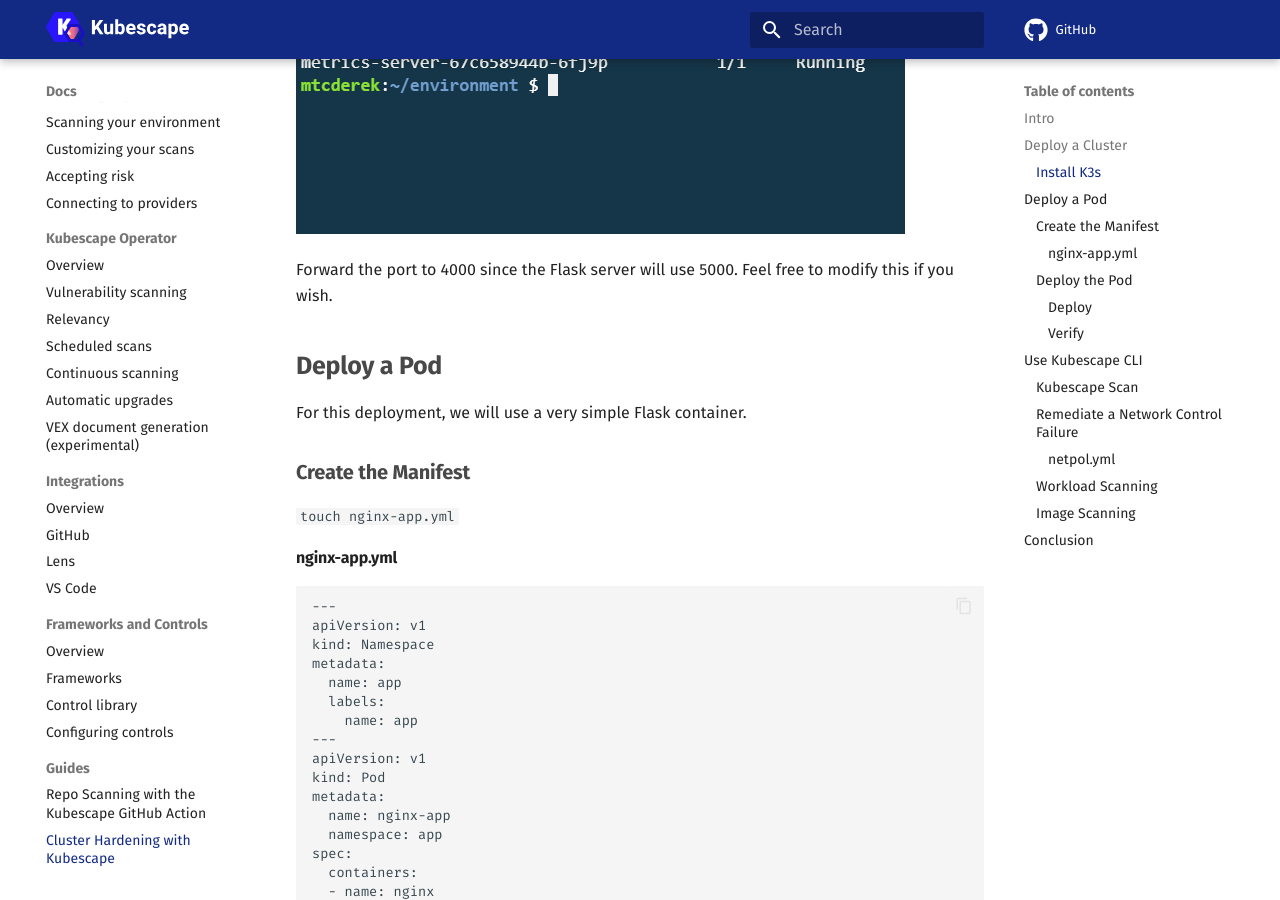
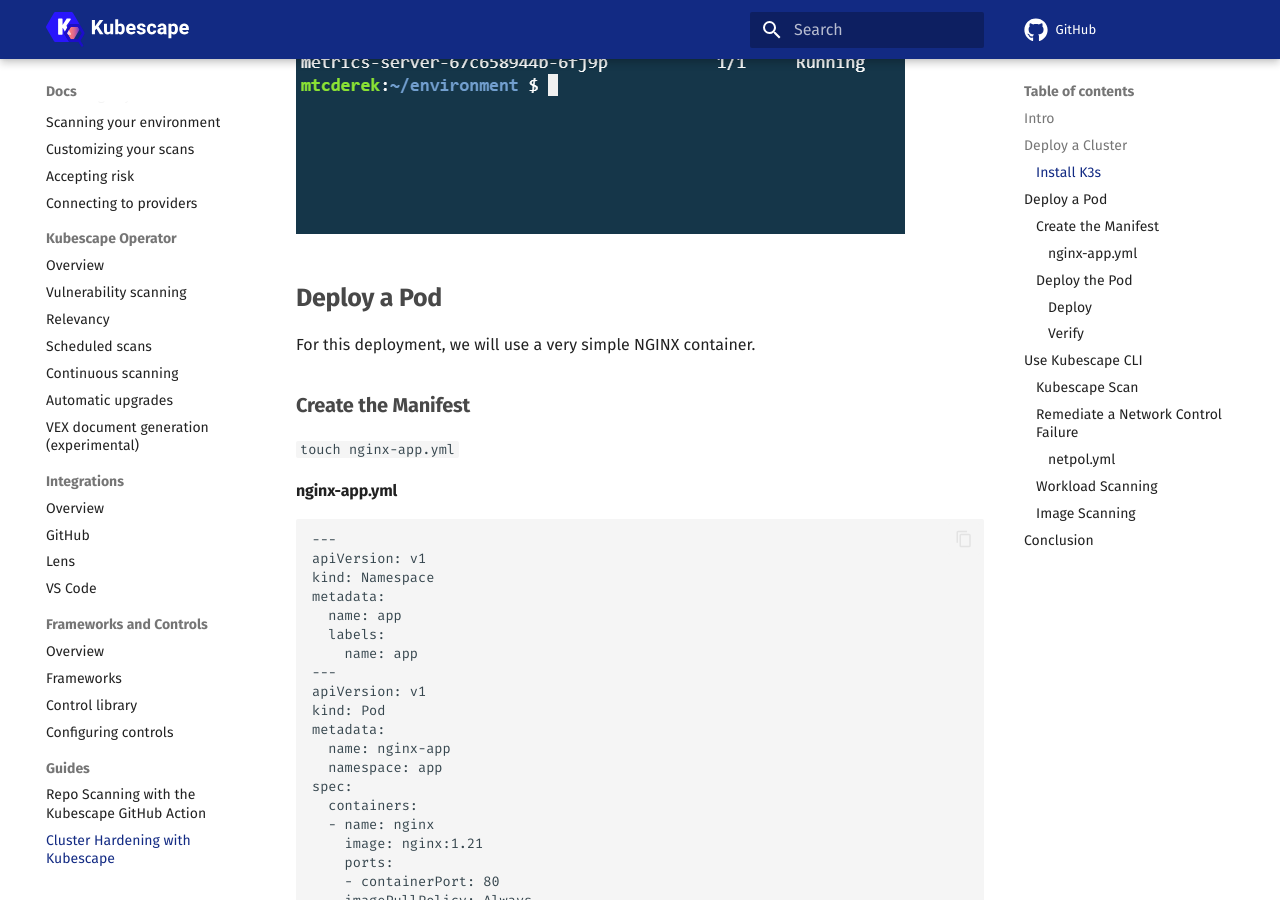
Before and after one commit to kubescape/kubescape.io, an MkDocs documentation site: the page built from docs/docs/use-cases/Kubescape-cli/kubescape-cli.md, in a window 1280 px wide and 900 px high, scrolled down 1176 px. Built offline with MkDocs 1.6.1 and Material for MkDocs 9.7.7, drawn with Linux system fonts in a browser that asks for light colours; comment, search, counter and statistics services are not loaded.

Commit message:
Update kubescape-cli.md
Removed last 2 references to Flask.

Signed-off-by: morethancertified <79756941+morethancertified@users.noreply.github.com>
Signed-off-by: Oshrat <oshratn@armosec.io>

```diff
--- a/docs/docs/use-cases/Kubescape-cli/kubescape-cli.md
+++ b/docs/docs/use-cases/Kubescape-cli/kubescape-cli.md
@@ -22,10 +22,8 @@
 
 ![image](01-cluster-up.png)
 
-Forward the port to 4000 since the Flask server will use 5000. Feel free to modify this if you wish.
-
 ## Deploy a Pod
-For this deployment, we will use a very simple Flask container.
+For this deployment, we will use a very simple NGINX container.
 
 ### Create the Manifest
 
```
